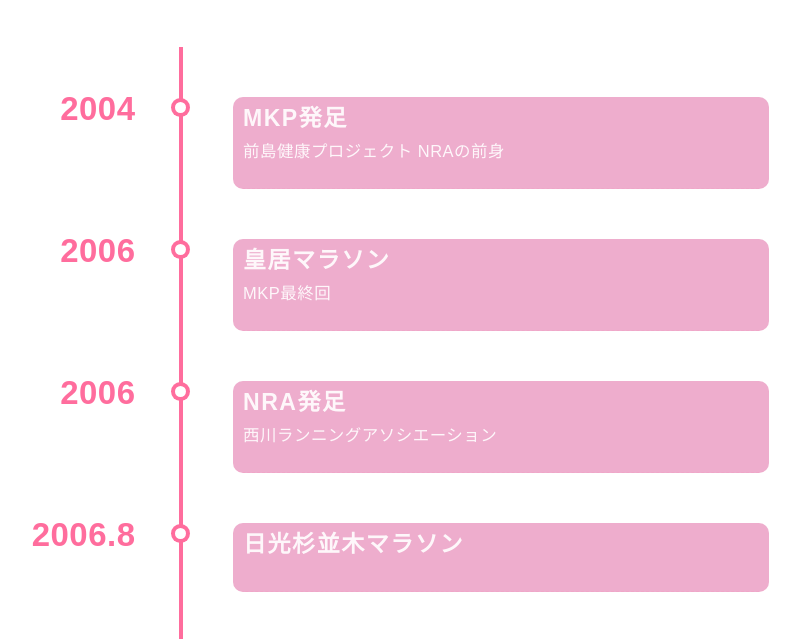
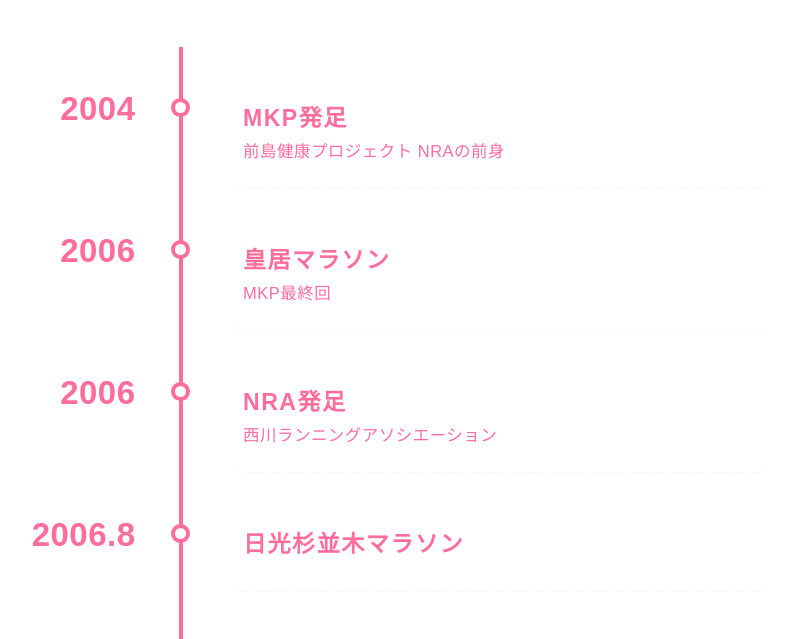
Before and after one commit to skawashima-jp/nra, a plain HTML site: page ver1/index.html in a window 1280 px wide. Shown: the part 111-750 px from the top of the page, without its empty margins (141-941 px from the left). Drawn offline with nearby package versions, Linux system fonts and the light colour scheme; a web font is replaced by a local one.

Commit message:
Add files via upload

```diff
--- a/ver1/style.css
+++ b/ver1/style.css
@@ -51,7 +51,8 @@
 /*背景*/
 /*背景*/
 /*線の色*/
-/*字の色*/
+/*年　タイトル 字の色*/
+/*コンテンツ 字の色*/
 /* Base */
 html {
   background: #ffffff;
@@ -81,8 +82,9 @@ h1 {
   border-top-right-radius: 4px;
   /*background: fade(@color-light, 20%);*/
   /*background: @contentbackground;*/
-  color: rgba(255, 255, 255, 0.9);
+  /*color: fade(white, 90%);*/
   /*コンテンツの白の濃さ*/
+  color: #ff6d9d;
   font-family: "Source Sans Pro", sans-serif;
   margin: 50px auto;
   letter-spacing: 0.5px;
@@ -108,7 +110,7 @@ h1 {
 .timeline .event {
   padding: 10px 10px;
   /*background: rgba(255, 255, 255, 0.3);*/
-  background: #eeadcd;
+  background: #ffffff;
   border-radius: 10px;
   border-bottom: 1px dashed rgba(255, 109, 157, 0.1);
   padding-bottom: 25px;
```
